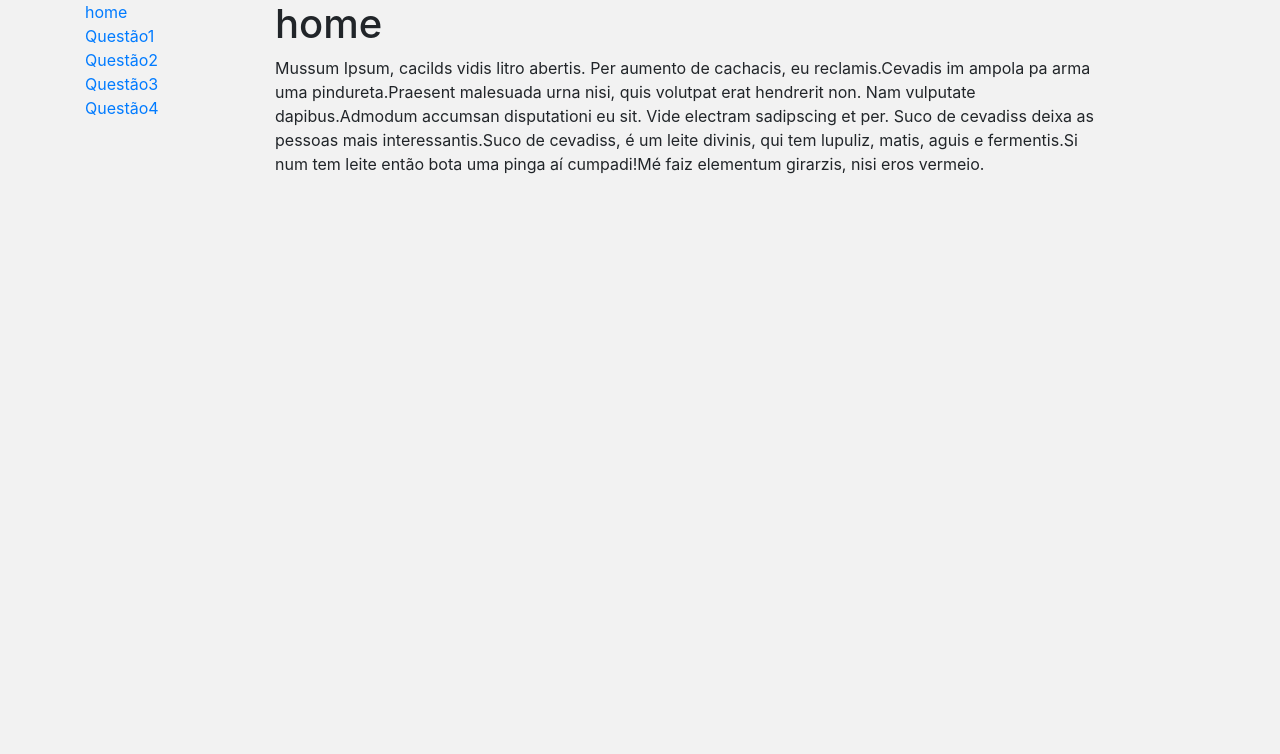
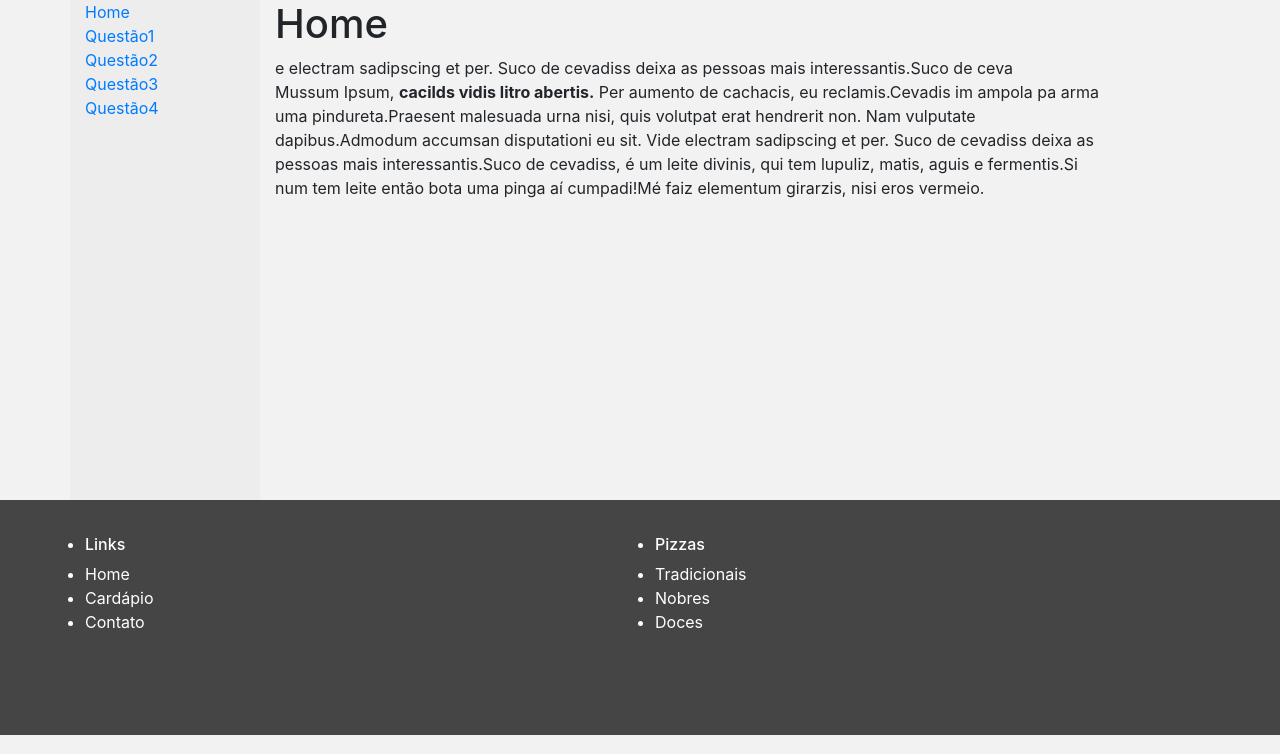
Before and after one commit to EduardoSS123/pizzaria-cti4ipw23, a PHP site: page /pizzaria-cti4ipw23-main/index.html in a window 1280 px wide. Shown: the part 46-800 px from the top of the page. Run offline with PHP 8.4, Linux system fonts and the light colour scheme.

Commit message:
Add files via upload

```diff
--- /dev/null
+++ b/pizzaria-cti4ipw23-main/pizzaria-cti4ipw23-main/index.html
@@ -0,0 +1,77 @@
+<!DOCTYPE html>
+<html lang="pt-br">
+  <head>
+    <!-- Meta tags Obrigatórias -->
+    <meta charset="utf-8">
+    <meta name="viewport" content="width=device-width, initial-scale=1, shrink-to-fit=no">
+
+    <!-- Bootstrap CSS -->
+    <link rel="stylesheet" href="https://stackpath.bootstrapcdn.com/bootstrap/4.1.3/css/bootstrap.min.css" integrity="sha384-MCw98/SFnGE8fJT3GXwEOngsV7Zt27NXFoaoApmYm81iuXoPkFOJwJ8ERdknLPMO" crossorigin="anonymous">
+	<link rel="stylesheet" href="style.css">
+    <title>Pizzaria Sua Fome Minha Alegria</title>
+  </head>
+  <body>
+    <header class="text-white d-flex">
+      <div class="container d-flex justify-content-between align-items-center">
+      <img src="img/logo.png" alt="Logo Pizzaria"/>
+
+<nav>
+  <ul class="menu list-inline">
+  <li class="list-inline-item"><a href="a">Home</a></li>
+  <li class="list-inline-item"><a href="#">Sobre</a></li>
+  <li class="list-inline-item"><a href="#">Cardápio</a></li>
+  <li class="list-inline-item"><a href="#">Contrato</a></li>
+</ul>
+</nav>
+</div>
+</header>
+<section class="container">
+  <div class="row">
+
+    <nav class="col-md-2">
+     <ul class="list-unstyled">
+      <li><a href="#">Home</a></li>
+      <li><a href="q1.html">Questão1</a></li>
+      <li><a href="q2.html">Questão2</a></li>
+      <li><a href="q3.html">Questão3</a></li>
+      <li><a href="q4.html">Questão4</a></li>
+     </ul>
+    </nav>
+  <main class="col-md-9">
+    <h1>Home</h1>e electram sadipscing et per. Suco de cevadiss deixa as pessoas mais interessantis.Suco de ceva
+    <p>
+      Mussum Ipsum, <strong>cacilds vidis litro abertis.</strong> Per aumento de cachacis, eu reclamis.Cevadis im ampola pa arma uma pindureta.Praesent malesuada urna nisi, quis volutpat erat hendrerit non. Nam vulputate dapibus.Admodum accumsan disputationi eu sit. Vide electram sadipscing et per.
+
+Suco de cevadiss deixa as pessoas mais interessantis.Suco de cevadiss, é um leite divinis, qui tem lupuliz, matis, aguis e fermentis.Si num tem leite então bota uma pinga aí cumpadi!Mé faiz elementum girarzis, nisi eros vermeio.
+    </p>
+
+  </main>
+  </div>
+</section>
+<footer class="text-white">
+<section class="container">
+  <div class="row">
+    <ul class="col-sm-6">
+      <li><h6>Links</h6></li>
+      <li>Home</li>
+      <li>Cardápio</li>
+      <li>Contato</li>
+    </ul>
+    <ul class="col-sm-6">
+      <li><h6>Pizzas</h6></li>
+      <li>Tradicionais</li>
+      <li>Nobres</li>
+      <li>Doces</li>
+    </ul>
+  </div>
+</section>
+</footer>
+
+
+    <!-- JavaScript (Opcional) -->
+    <!-- jQuery primeiro, depois Popper.js, depois Bootstrap JS -->
+    <script src="https://code.jquery.com/jquery-3.3.1.slim.min.js" integrity="sha384-q8i/X+965DzO0rT7abK41JStQIAqVgRVzpbzo5smXKp4YfRvH+8abtTE1Pi6jizo" crossorigin="anonymous"></script>
+    <script src="https://cdnjs.cloudflare.com/ajax/libs/popper.js/1.14.3/umd/popper.min.js" integrity="sha384-ZMP7rVo3mIykV+2+9J3UJ46jBk0WLaUAdn689aCwoqbBJiSnjAK/l8WvCWPIPm49" crossorigin="anonymous"></script>
+    <script src="https://stackpath.bootstrapcdn.com/bootstrap/4.1.3/js/bootstrap.min.js" integrity="sha384-ChfqqxuZUCnJSK3+MXmPNIyE6ZbWh2IMqE241rYiqJxyMiZ6OW/JmZQ5stwEULTy" crossorigin="anonymous"></script>
+  </body>
+</html>
--- /dev/null
+++ b/pizzaria-cti4ipw23-main/pizzaria-cti4ipw23-main/style.css
@@ -0,0 +1,20 @@
+body {
+	background: #f2f2f2;
+}
+header{
+	background-color: #f37520;
+}
+header nav a{
+	color: #fff
+}
+main{
+	height: calc(100vh - 300px);
+}
+footer{
+	background-color: #454545;
+	padding: 2rem;
+	min-height: 235px;
+}
+section nav{
+	background-color: #ededed;
+}
--- a/pizzaria-cti4ipw23-main/style.css
+++ b/pizzaria-cti4ipw23-main/style.css
@@ -1,9 +1,3 @@
 body {
 	background: #f2f2f2;
 }
-header{
-	background-color: #f37520;
-}
-header nav a{
-	color: #fff
-}
```
Also changed, not shown: pizzaria-cti4ipw23-main/pizzaria-cti4ipw23-main/img/combo.jpeg (added), pizzaria-cti4ipw23-main/pizzaria-cti4ipw23-main/img/logo.png (added), pizzaria-cti4ipw23-main/pizzaria-cti4ipw23-main/img/pizza-1.jpg (added), pizzaria-cti4ipw23-main/pizzaria-cti4ipw23-main/img/pizza-2.jpg (added), pizzaria-cti4ipw23-main/pizzaria-cti4ipw23-main/img/pizza-3.jpg (added), pizzaria-cti4ipw23-main/pizzaria-cti4ipw23-main/img/pizza-4.jpg (added), pizzaria-cti4ipw23-main/pizzaria-cti4ipw23-main/img/pizza-5.jpg (added), pizzaria-cti4ipw23-main/pizzaria-cti4ipw23-main/img/pizza-6.jpg (added), pizzaria-cti4ipw23-main/pizzaria-cti4ipw23-main/img/pizza-7.jpg (added), pizzaria-cti4ipw23-main/pizzaria-cti4ipw23-main/img/pizza-8.jpg (added), 1 other file.
